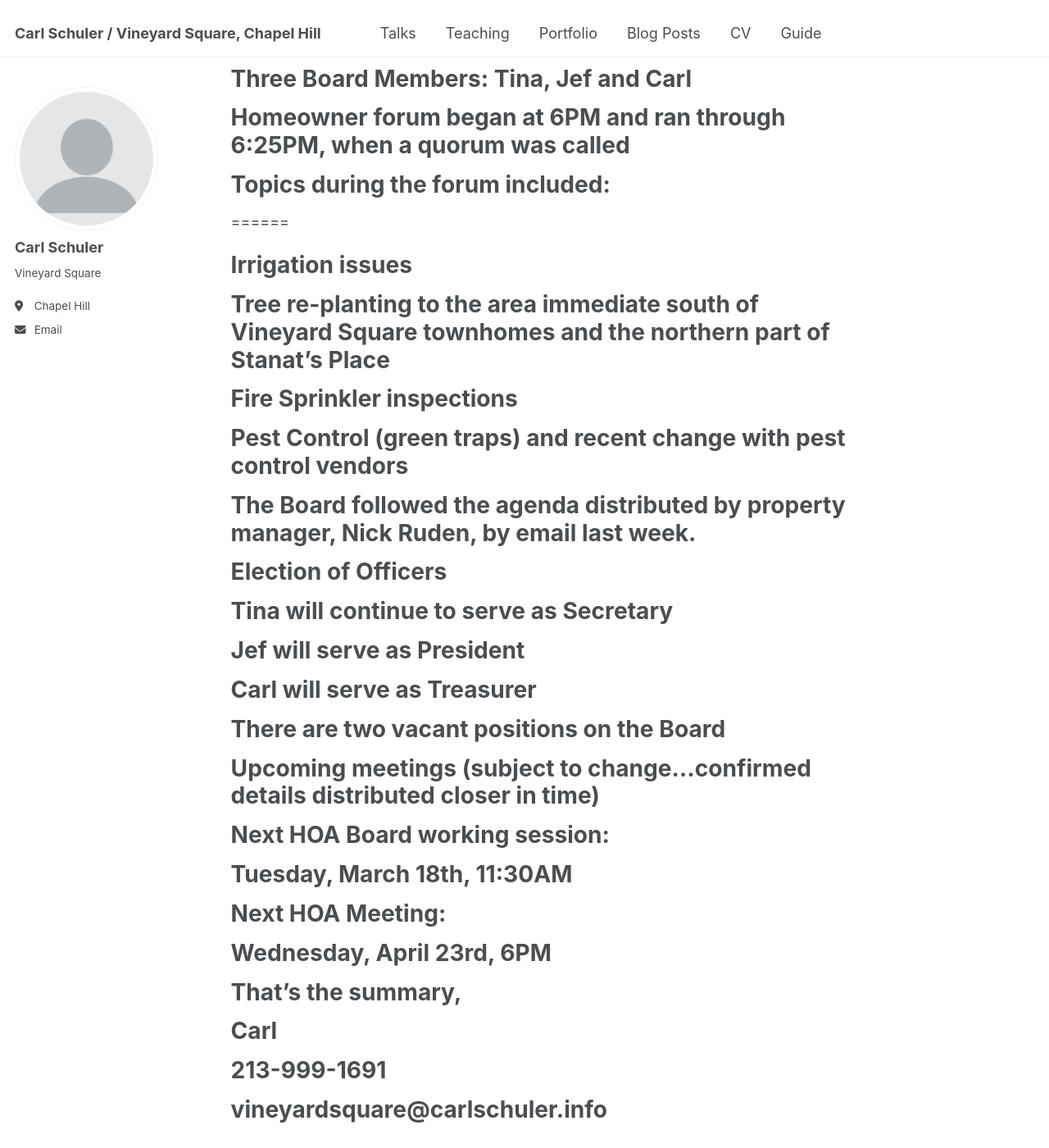
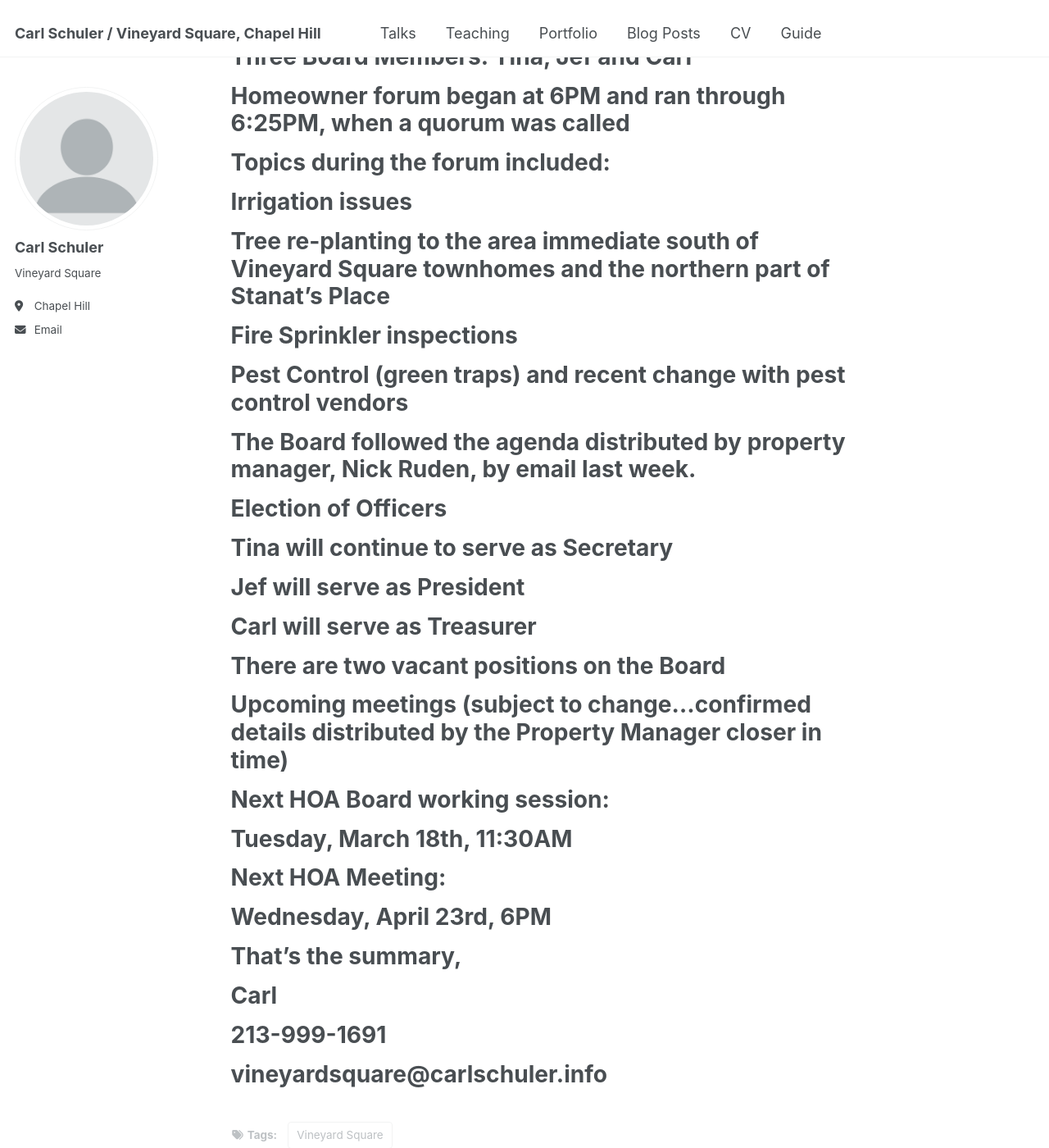
Before and after one commit to CarlSchuler/carl.github.io, a Jekyll site: the page built from _posts/2025-02-24-blog-post-3.md, in a window 1280 px wide and 1400 px high, scrolled down 416 px. Shown: the whole window at 82% size. Built offline with Jekyll 4.4.1, drawn with Linux system fonts in a browser that asks for light colours.

Commit message:
Update 2025-02-24-blog-post-3.md

```diff
--- a/_posts/2025-02-24-blog-post-3.md
+++ b/_posts/2025-02-24-blog-post-3.md
@@ -9,12 +9,11 @@ tags:
 ---
 These are my personal notes I jotted down during the open portion of the HOA meeting.
 ======
-##	Nine attended this evening's meeting-including Nick from the property management company
+#  Nine attended this evening's meeting-including Nick from the property management company
 #  Five homeowners attended
 #  Three Board Members: Tina, Jef and Carl
 #  Homeowner forum began at 6PM and ran through 6:25PM, when a quorum was called
 #  Topics during the forum included:
-======
 #  Irrigation issues
 #  Tree re-planting to the area immediate south of Vineyard Square townhomes and the northern part of Stanat's Place
 #  Fire Sprinkler inspections
@@ -27,7 +26,7 @@ These are my personal notes I jotted down during the open portion of the HOA mee
 #  Carl will serve as Treasurer
 #  There are two vacant positions on the Board
 
-#  Upcoming meetings   (subject to change...confirmed details distributed closer in time)
+#  Upcoming meetings   (subject to change...confirmed details distributed by the Property Manager closer in time)
 #  Next HOA Board working session:
 #  Tuesday, March 18th, 11:30AM
 #  Next HOA Meeting:
```
